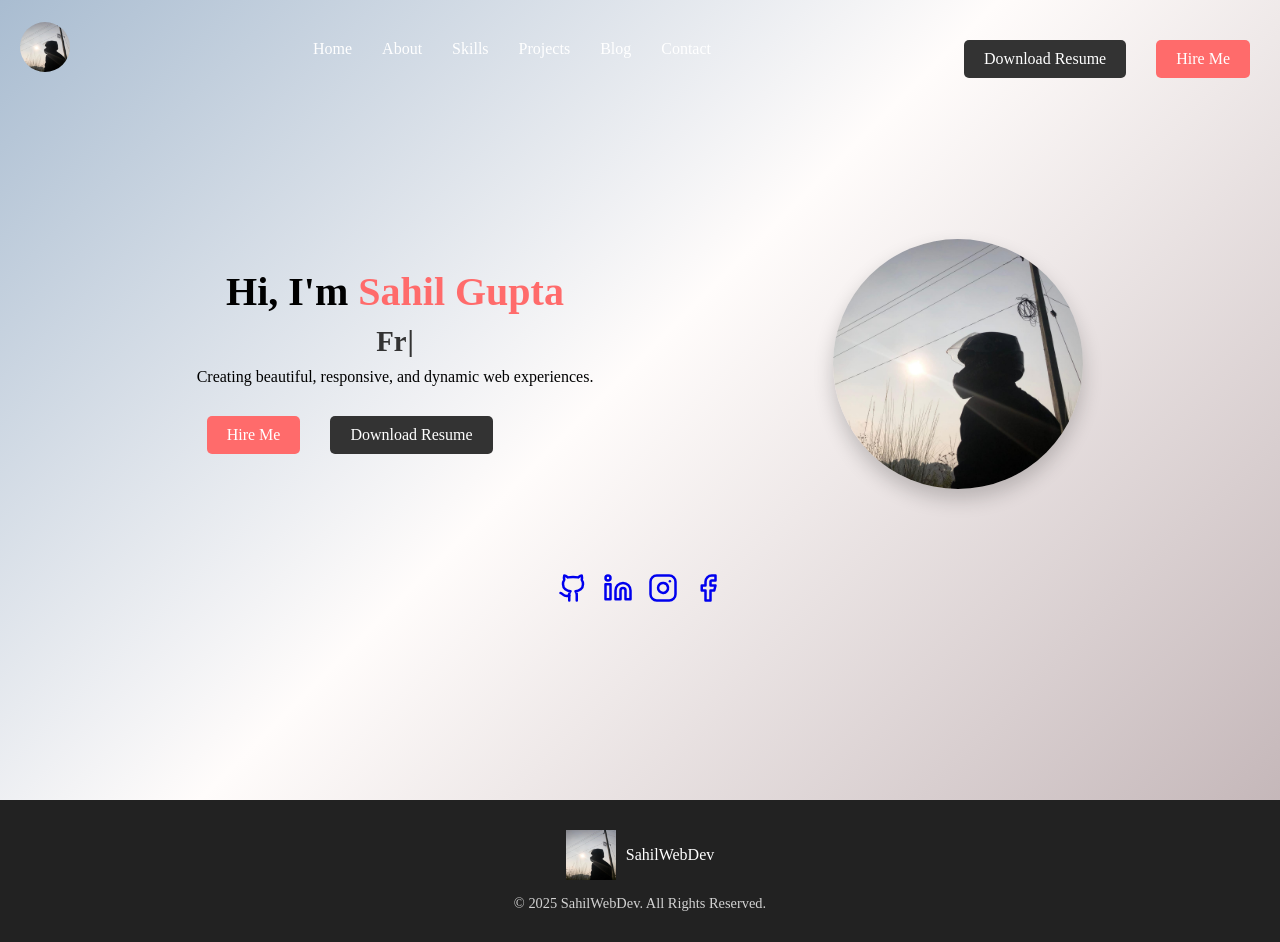
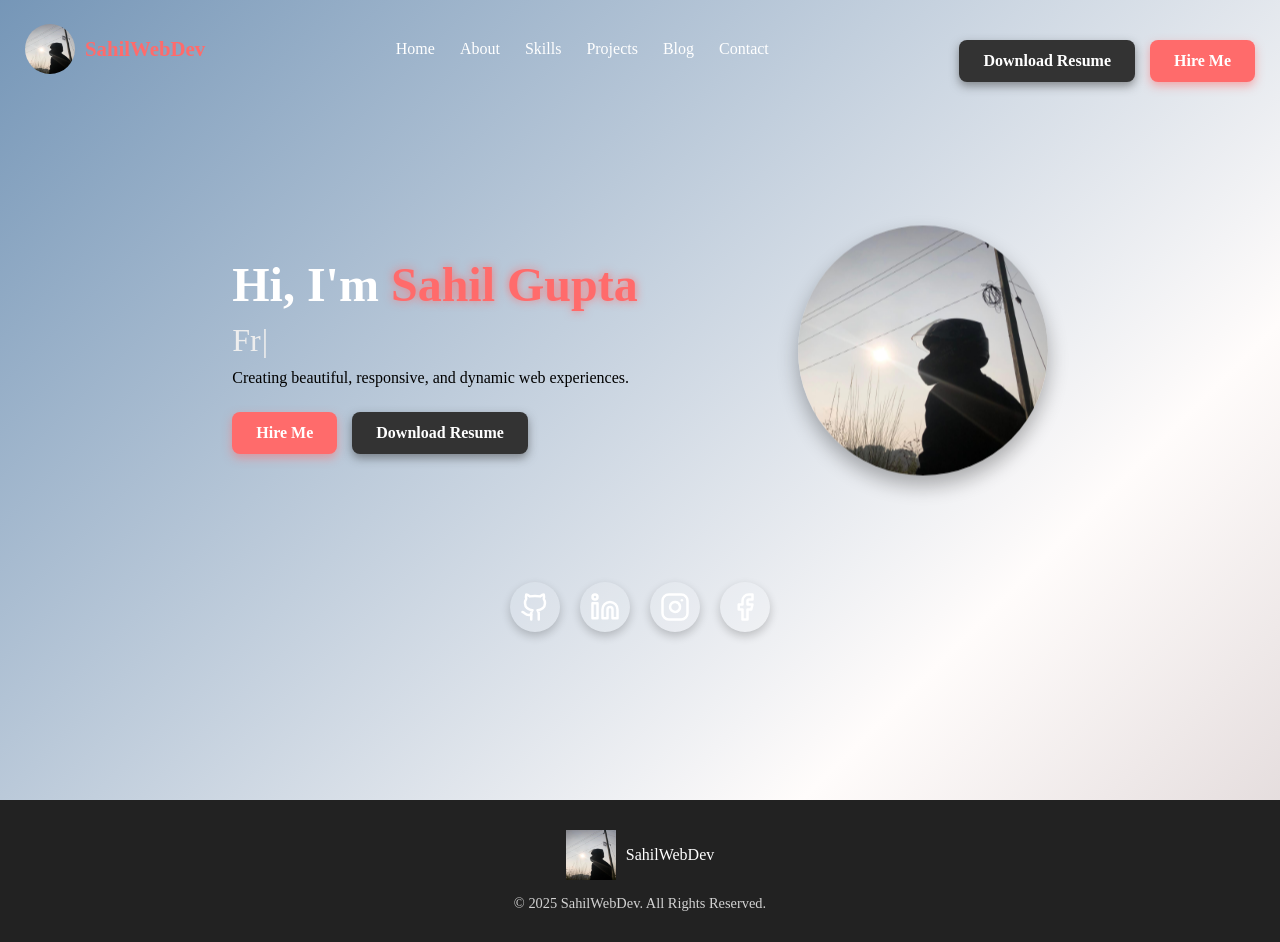
Before and after one commit to sahilwebdev21/sahilwebdev, a Next.js app: page / in a window 1280 px wide. Built offline with nearby package versions, Linux system fonts and the light colour scheme.

Commit message:
`feat: updated navbar and hero section styles, added floating animation and social media icons`

```diff
--- a/src/app/components/Navbar.tsx
+++ b/src/app/components/Navbar.tsx
@@ -2,6 +2,7 @@
 import { useState, useEffect } from "react";
 import Link from "next/link";
 import Image from "next/image";
+import { Menu, X } from "lucide-react"; // Icons from Lucide
 
 export default function Navbar() {
   const [scrolled, setScrolled] = useState(false);
@@ -17,14 +18,15 @@ export default function Navbar() {
 
   return (
     <nav className={`navbar ${scrolled ? "scrolled" : ""}`}>
-      {/* Logo */}
-      <div className="logo">
-        <Link href="/">
+      {/* Logo & Site Name */}
+      <div className="logoContainer">
+        <Link href="/" className="logoLink">
           <Image src="/profile.jpg" alt="Logo" width={50} height={50} />
+          <span className="siteName">SahilWebDev</span>
         </Link>
       </div>
 
-      {/* Desktop Menu */}
+      {/* Desktop Navigation */}
       <ul className={`navLinks ${menuOpen ? "open" : ""}`}>
         <li><Link href="/">Home</Link></li>
         <li><Link href="/about">About</Link></li>
@@ -42,7 +44,7 @@ export default function Navbar() {
 
       {/* Mobile Menu Button */}
       <button className="menuBtn" onClick={() => setMenuOpen(!menuOpen)}>
-        ☰
+        {menuOpen ? <X size={30} /> : <Menu size={30} />}
       </button>
     </nav>
   );
--- a/src/app/globals.css
+++ b/src/app/globals.css
@@ -5,7 +5,7 @@
   box-sizing: border-box;
 }
 
-/* ========== Navbar Styles ========== */
+/* Navbar Styling */
 .navbar {
   position: fixed;
   top: 0;
@@ -14,27 +14,52 @@
   display: flex;
   align-items: center;
   justify-content: space-between;
-  padding: 10px 20px;
+  padding: 15px 25px;
   background: transparent;
   transition: all 0.3s ease-in-out;
   z-index: 1000;
 }
 
 .navbar.scrolled {
-  background: rgba(0, 0, 0, 0.782);
-  box-shadow: 0 4px 10px rgba(0, 0, 0, 0.2);
+  background: rgba(0, 0, 0, 0.85);
+  box-shadow: 0 4px 10px rgba(0, 0, 0, 0.3);
 }
 
-.logo img {
+/* Logo & Site Name */
+.logoContainer {
+  display: flex;
+  align-items: center;
+}
+
+.logoLink {
+  display: flex;
+  align-items: center;
+  text-decoration: none;
+  color: white;
+}
+
+.logoLink img {
   width: 50px;
   height: 50px;
-  cursor: pointer;
-  border-radius: 100px;
+  border-radius: 50%;
+  margin-right: 10px;
 }
 
+.siteName {
+  font-size: 1.3rem;
+  font-weight: bold;
+  color: #ff6b6b;
+  transition: color 0.3s;
+}
+
+.siteName:hover {
+  color: white;
+}
+
+/* Navigation Links */
 .navLinks {
   display: flex;
-  gap: 30px;
+  gap: 25px;
   list-style: none;
 }
 
@@ -42,16 +67,36 @@
   text-decoration: none;
   color: white;
   font-size: 1rem;
-  transition: color 0.3s;
+  font-weight: 500;
+  transition: color 0.3s ease-in-out;
+  position: relative;
+}
+
+.navLinks li a::after {
+  content: "";
+  display: block;
+  width: 0%;
+  height: 2px;
+  background: #ff6b6b;
+  transition: width 0.3s;
+  position: absolute;
+  left: 50%;
+  transform: translateX(-50%);
+  bottom: -5px;
+}
+
+.navLinks li a:hover::after {
+  width: 100%;
 }
 
 .navLinks li a:hover {
   color: #ff6b6b;
 }
 
+/* CTA Buttons */
 .cta {
   display: flex;
-  gap: 10px;
+  gap: 12px;
 }
 
 .resumeBtn,
@@ -59,7 +104,8 @@
   padding: 10px 15px;
   border-radius: 5px;
   text-decoration: none;
-  transition: all 0.3s;
+  font-size: 0.9rem;
+  transition: all 0.3s ease-in-out;
 }
 
 .resumeBtn {
@@ -77,38 +123,41 @@
   transform: scale(1.05);
 }
 
-/* Mobile Menu */
+/* Mobile Menu Button */
 .menuBtn {
   display: none;
-  font-size: 2rem;
   background: none;
   border: none;
   color: white;
   cursor: pointer;
 }
 
-/* ========== Mobile Styles ========== */
+/* ========== Mobile Responsive Styles ========== */
 @media (max-width: 768px) {
   .navLinks {
     position: absolute;
     top: 70px;
     right: 0;
     flex-direction: column;
-    background: rgba(0, 0, 0, 0.9);
-    width: 200px;
+    background: rgba(0, 0, 0, 0.95);
+    width: 220px;
     padding: 20px;
     text-align: center;
     display: none;
+    transform: translateX(100%);
+    transition: transform 0.3s ease-in-out;
   }
 
   .navLinks.open {
     display: flex;
+    transform: translateX(0);
   }
 
   .menuBtn {
     display: block;
   }
 }
+
 
 /* ========== Footer Styles ========== */
 .footer {
@@ -164,7 +213,20 @@
   transform: scale(1.2);
 }
 
-/* Background Animation */
+/* ========== Main Page Styles ========== */
+.homeContainer {
+  display: flex;
+  flex-direction: column;
+  align-items: center;
+  justify-content: center;
+  min-height: 100vh;
+  text-align: center;
+  background: linear-gradient(-45deg, #6a4c53, #fffcfb, #114c86, #596c1a);
+  background-size: 400% 400%;
+  transition: all 0.5s ease-in-out;
+  animation: gradientMove 8s infinite ease-in-out;
+}
+
 @keyframes gradientMove {
   0% {
     background-position: 0% 50%;
@@ -177,100 +239,210 @@
   }
 }
 
-/* ========== Main Page Styles ========== */
-.homeContainer {
-  display: flex;
-  flex-direction: column;
-  align-items: center;
-  justify-content: center;
-  min-height: 100vh;
-  text-align: center;
-  background: linear-gradient(-45deg, #6a4c53, #fffcfb, #114c86, #596c1a);
-  background-size: 400% 400%;
-  transition: all 0.5s ease-in-out;
-}
-
-.animateBg {
-  animation: gradientMove 8s infinite ease-in-out;
-}
-
 /* Hero Section */
 .hero {
   display: flex;
   align-items: center;
   justify-content: center;
-  gap: 15rem;
-  padding: 50px;
+  gap: 10rem;
+  padding: 60px;
+  text-align: left;
+}
+
+.text {
+  max-width: 600px;
+  animation: fadeInUp 1s ease-in-out;
+}
+
+@keyframes fadeInUp {
+  from {
+    opacity: 0;
+    transform: translateY(30px);
+  }
+  to {
+    opacity: 1;
+    transform: translateY(0);
+  }
 }
 
 .text h1 {
-  font-size: 2.5rem;
+  font-size: 3rem;
+  font-weight: 700;
+  color: #fff;
 }
 
 .highlight {
   color: #ff6b6b;
+  text-shadow: 0 0 10px rgba(255, 107, 107, 0.8);
 }
 
 .text h2 {
-  font-size: 1.8rem;
+  font-size: 2rem;
   margin: 10px 0;
-  color: #333;
+  color: #eee;
+  font-weight: 500;
 }
 
 .cta {
-  margin-top: 20px;
+  margin-top: 25px;
+  display: flex;
+  gap: 15px;
 }
 
+/* Call-to-Action Buttons */
 .hireBtn,
 .resumeBtn {
-  padding: 10px 20px;
-  margin: 10px;
+  padding: 12px 24px;
+  font-size: 1rem;
+  font-weight: 600;
   text-decoration: none;
-  border-radius: 5px;
-  transition: all 0.3s ease;
+  border-radius: 8px;
+  transition: all 0.3s ease-in-out;
+  display: flex;
+  align-items: center;
+  gap: 8px;
+  border: none;
+  cursor: pointer;
 }
 
 .hireBtn {
   background: #ff6b6b;
   color: #fff;
+  box-shadow: 0 4px 10px rgba(255, 107, 107, 0.5);
 }
 
 .resumeBtn {
   background: #333;
   color: #fff;
+  box-shadow: 0 4px 10px rgba(51, 51, 51, 0.5);
 }
 
 .hireBtn:hover,
 .resumeBtn:hover {
-  transform: scale(1.05);
+  transform: scale(1.08);
+  box-shadow: 0 6px 15px rgba(255, 107, 107, 0.6);
 }
 
 /* Profile Image */
+.profile {
+  position: relative;
+}
+
 .profileImg {
   border-radius: 50%;
-  box-shadow: 0 10px 20px rgba(0, 0, 0, 0.2);
-  transition: transform 0.3s ease;
+  box-shadow: 0 10px 20px rgba(0, 0, 0, 0.3);
+  transition: transform 0.3s ease, box-shadow 0.3s ease;
+  width: 250px;
+  height: 250px;
 }
 
 .profileImg:hover {
-  transform: scale(1.1);
+  transform: scale(1.1) rotate(3deg);
+  box-shadow: 0 15px 30px rgba(0, 0, 0, 0.4);
 }
 
-/* Social Media */
+/* Floating Animation for Profile */
+@keyframes float {
+  0% {
+    transform: translateY(0);
+  }
+  50% {
+    transform: translateY(-10px);
+  }
+  100% {
+    transform: translateY(0);
+  }
+}
+
+.profileImg {
+  animation: float 3s infinite ease-in-out;
+}
+
+/* Social Media Icons */
 .socialLinks {
-  margin-top: 30px;
+  margin-top: 40px;
   display: flex;
-  gap: 15px;
+  gap: 20px;
 }
 
 .socialIcon {
   font-size: 2rem;
   text-decoration: none;
-  transition: transform 0.3s ease;
+  transition: transform 0.3s ease, color 0.3s ease;
+  display: flex;
+  align-items: center;
+  justify-content: center;
+  width: 50px;
+  height: 50px;
+  border-radius: 50%;
+  color: #fff;
+  background: rgba(255, 255, 255, 0.1);
+  box-shadow: 0 4px 10px rgba(0, 0, 0, 0.2);
 }
 
 .socialIcon:hover {
-  transform: scale(1.2);
+  transform: scale(1.2) rotate(10deg);
+  box-shadow: 0 6px 20px rgba(255, 107, 107, 0.5);
+}
+
+/* Individual Icon Colors */
+.socialIcon.github {
+  background: #333;
+}
+
+.socialIcon.linkedin {
+  background: #0077b5;
+}
+
+.socialIcon.twitter {
+  background: #1da1f2;
+}
+
+.socialIcon.github:hover {
+  color: #fff;
+  background: #000;
+}
+
+.socialIcon.linkedin:hover {
+  color: #fff;
+  background: #005582;
+}
+
+.socialIcon.twitter:hover {
+  color: #fff;
+  background: #1583c0;
+}
+
+/* ========== Responsive Styles ========== */
+@media (max-width: 1024px) {
+  .hero {
+    flex-direction: column;
+    gap: 3rem;
+    text-align: center;
+  }
+
+  .cta {
+    justify-content: center;
+  }
+}
+
+@media (max-width: 768px) {
+  .text h1 {
+    font-size: 2.2rem;
+  }
+
+  .text h2 {
+    font-size: 1.5rem;
+  }
+
+  .cta {
+    flex-direction: column;
+    align-items: center;
+  }
+
+  .socialLinks {
+    gap: 15px;
+  }
 }
 
 /* ========== Project Page Styles ========== */
```
